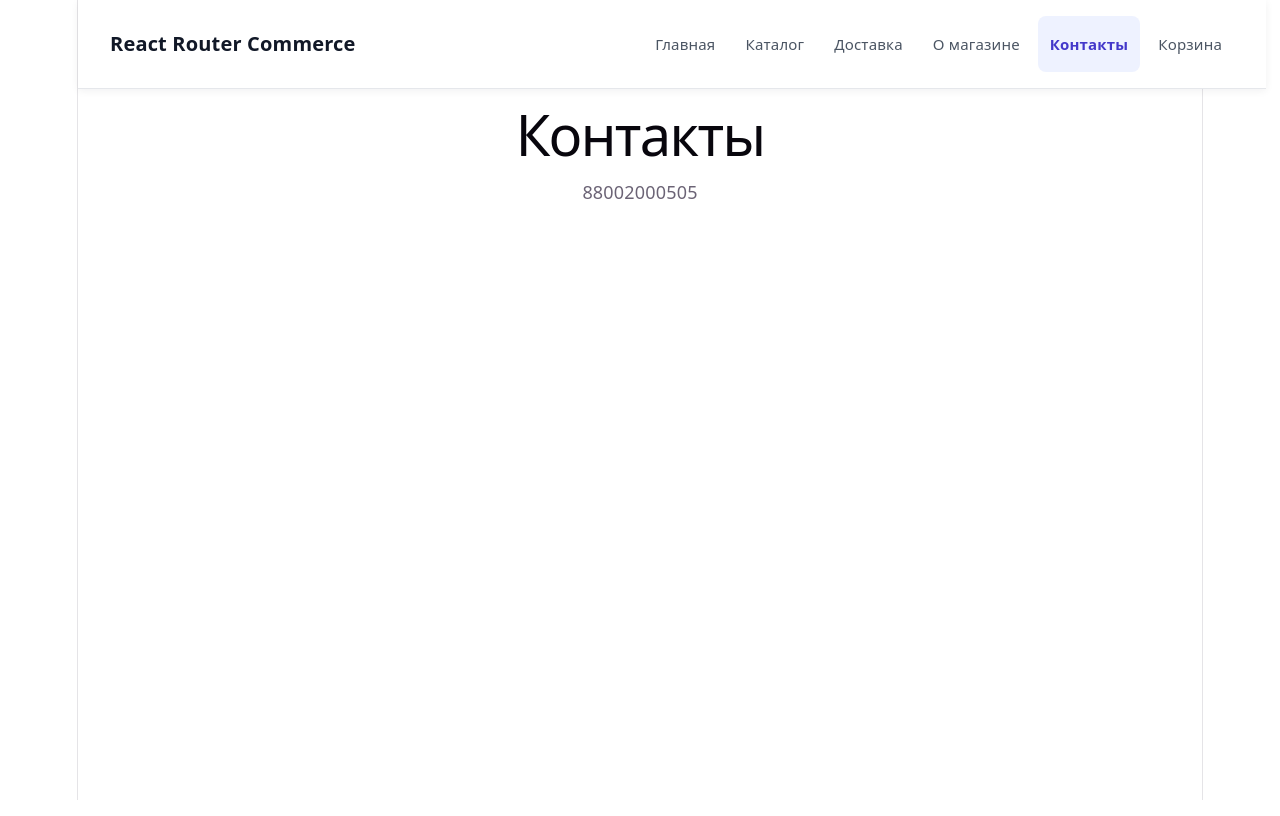
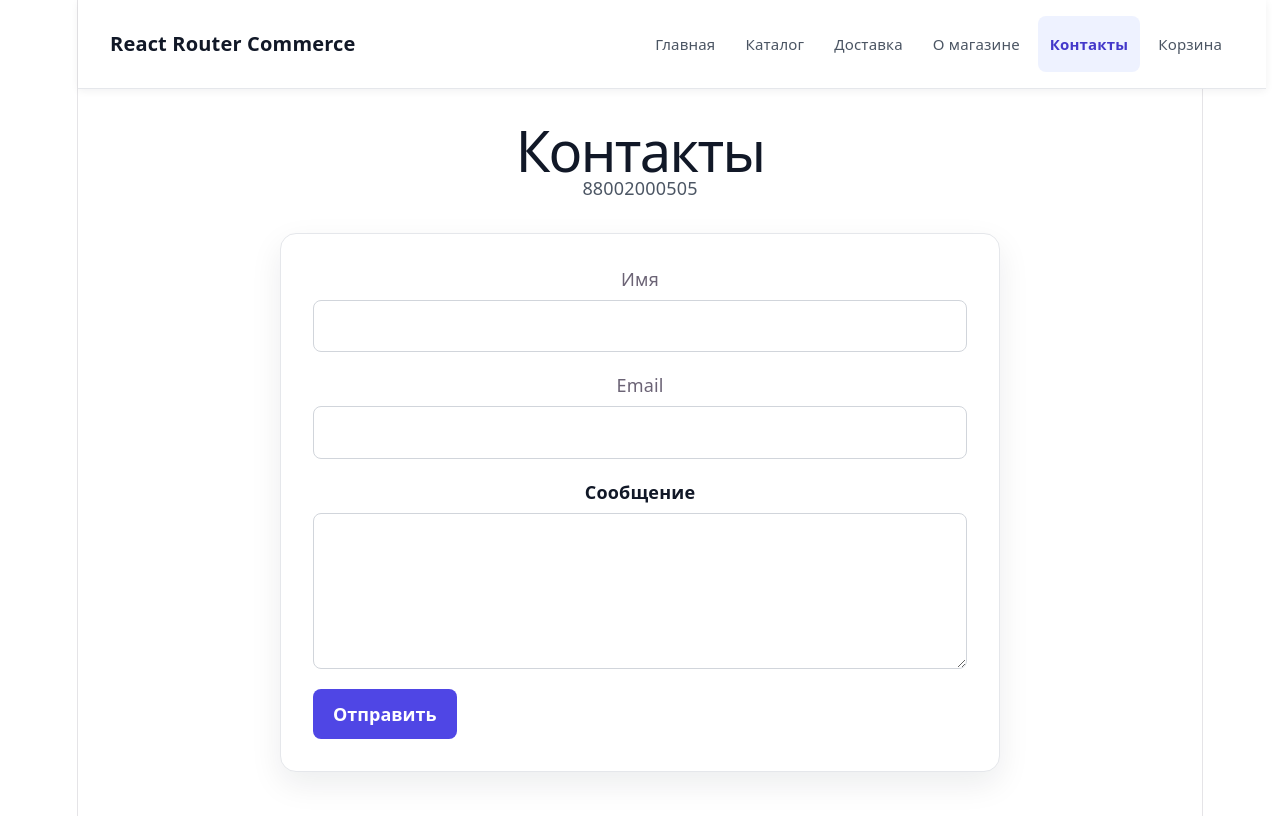
Before and after one commit to i-new-user/react-router-commerce-lab, a React (Vite) app: page /contacts in a window 1280 px wide. Shown: the top 816 px of the page. Built offline with nearby package versions, Linux system fonts and the light colour scheme.

Commit message:
feat(router): add contact form action

```diff
--- /dev/null
+++ b/src/actions/contactAction.ts
@@ -0,0 +1,25 @@
+import type { ActionFunctionArgs } from "react-router";
+
+export const contactAction = async ({request,}: ActionFunctionArgs) => {
+    const formData = await request.formData()
+
+    const name = formData.get('name')
+    const email = formData.get('email')
+    const message = formData.get('message')
+
+    const hasEmptyField = [name, email, message].some(
+        (value) =>
+        typeof value !== 'string' || value.trim() === ''
+    )
+
+    if(hasEmptyField){
+        return  {
+            error: 'Заполните все поля',
+        }
+    }
+
+    return{
+        success: true,
+        message: 'Сообщение отправлено',
+    }
+}
--- a/src/pages/ContactsPage.tsx
+++ b/src/pages/ContactsPage.tsx
@@ -1,11 +1,156 @@
+import { Form, useActionData } from 'react-router'
+import { contactAction } from '../actions/contactAction'
+import styled from 'styled-components'
+
+
+export const ContactsPage = () => {
+
+  const actionData = useActionData<typeof contactAction>()
+
+  return (
+    <Page>
+      <Title>Контакты</Title>
+      <Phone>88002000505</Phone>
+
+      <ContactForm method='post'>
+        <Field>
+          <label htmlFor='name'>Имя</label>
+          <Input id='name' name='name' type='text' required/>
+        </Field>
+        <Field>
+          <label htmlFor='email'>Email</label>
+          <Input id='email' name='email' type='email' required/>
+        </Field>
+        <Field>
+          <Label htmlFor='message'>Сообщение</Label>
+          <Textarea id='message' name='message' rows={5} required/>
+        </Field>
+
+        <SubmitButton type='submit'>Отправить</SubmitButton>
+      </ContactForm>
+
+      {actionData && 'error' in actionData && (
+        <ErrorMessage role="alert">{actionData.error}</ErrorMessage>
+      )}
+
+      {actionData && 'success' in actionData && (
+        <SuccessMessage role="status">{actionData.message}</SuccessMessage>
+      )}
+    </Page>
+  )
+}
 
 
 
-export const ContactsPage = () => {
-  return (
-    <main>
-      <h1>Контакты</h1>
-      <p>88002000505</p>
-    </main>
-  )
-}
+
+
+
+
+
+
+
+
+
+const Page = styled.main`
+  width: min(100% - 32px, 720px);
+  margin: 0 auto;
+  padding: 48px 0;
+`
+
+const Title = styled.h1`
+  margin: 0 0 12px;
+  color: #111827;
+`
+
+const Phone = styled.p`
+  margin: 0 0 32px;
+  color: #4b5563;
+`
+
+const ContactForm = styled(Form)`
+  display: grid;
+  gap: 20px;
+  padding: 32px;
+
+  background-color: #ffffff;
+  border: 1px solid #e5e7eb;
+  border-radius: 16px;
+  box-shadow: 0 12px 32px rgb(15 23 42 / 8%);
+`
+
+const Field = styled.div`
+  display: grid;
+  gap: 8px;
+`
+
+const Label = styled.label`
+  color: #111827;
+  font-weight: 700;
+`
+
+const Input = styled.input`
+  padding: 12px 14px;
+
+  color: #111827;
+  font: inherit;
+
+  border: 1px solid #d1d5db;
+  border-radius: 8px;
+
+  &:focus {
+    border-color: #4f46e5;
+    outline: 3px solid rgb(79 70 229 / 15%);
+  }
+`
+
+const Textarea = styled.textarea`
+  min-height: 120px;
+  padding: 12px 14px;
+  resize: vertical;
+
+  color: #111827;
+  font: inherit;
+
+  border: 1px solid #d1d5db;
+  border-radius: 8px;
+
+  &:focus {
+    border-color: #4f46e5;
+    outline: 3px solid rgb(79 70 229 / 15%);
+  }
+`
+
+const SubmitButton = styled.button`
+  justify-self: start;
+  padding: 12px 20px;
+
+  color: #ffffff;
+  font: inherit;
+  font-weight: 700;
+
+  background-color: #4f46e5;
+  border: 0;
+  border-radius: 8px;
+  cursor: pointer;
+
+  &:hover {
+    background-color: #4338ca;
+  }
+
+  &:focus-visible {
+    outline: 3px solid rgb(79 70 229 / 35%);
+    outline-offset: 3px;
+  }
+`
+
+const ErrorMessage = styled.p`
+  margin: 16px 0 0;
+  color: #b91c1c;
+  font-weight: 700;
+`
+
+const SuccessMessage = styled.p`
+  margin: 16px 0 0;
+  color: #047857;
+  font-weight: 700;
+`
--- a/src/router.tsx
+++ b/src/router.tsx
@@ -13,6 +13,8 @@ import { ShopLayout } from "./layouts/ShopLayout";
 
 import { productLoader } from "./loaders/productLoader";
 import { ProductErrorPage } from "./pages/ProductErrorPage";
+
+import { contactAction } from "./actions/contactAction";
 
 
 export const router = createBrowserRouter([
@@ -54,6 +56,7 @@ export const router = createBrowserRouter([
             {
                 path: 'contacts',
                 element: <ContactsPage/>,
+                action: contactAction
             },
             {
                 path: 'cart',
```
